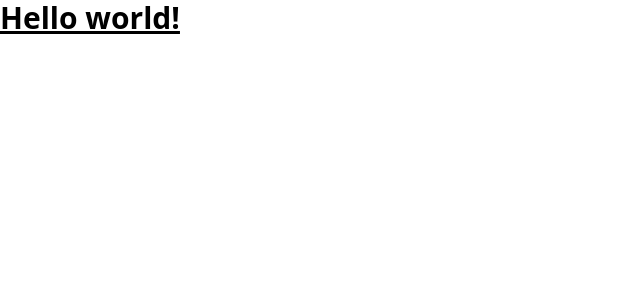
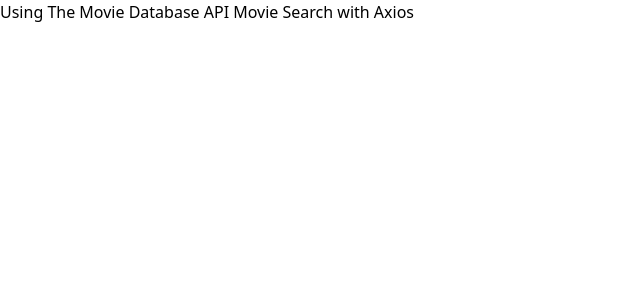
Before and after one commit to Wiazeph/Movie-Search, a Vue app: page / in a window 1280 px wide. Shown: the top 300 px of the page, without its empty margins (0-640 px from the left). Built offline with nearby package versions, Linux system fonts and the light colour scheme; no server answers.

Commit message:
feat: add MovieLists and SearchBar components, update App.vue

```diff
--- a/src/App.vue
+++ b/src/App.vue
@@ -1,7 +1,38 @@
-<script setup></script>
+<script setup>
+import { ref } from "vue";
+import axios from "axios";
+
+import SearchBar from "./components/SearchBar.vue";
+import MovieLists from "./components/MovieLists.vue";
+
+const genres = ref(null);
+const results = ref([]);
+
+const getGenres = () =>
+  axios
+    .get(
+      "https://api.themoviedb.org/3/genre/movie/list?api_key=ce69cf9a4d49e89a157595ab1e34c07e&language=en-US"
+    )
+    .then((response) => {
+      genres.value = response.data.genres;
+    });
+getGenres();
+</script>
 
 <template>
-  <h1 class="text-3xl font-bold underline">Hello world!</h1>
+  <header>
+    <SearchBar
+      @get-results="
+        (content) => {
+          results = content;
+        }
+      "
+    />
+  </header>
+
+  <main>
+    <MovieLists v-if="genres" :setresults="results" :category="genres" />
+  </main>
 </template>
 
 <style scoped></style>
--- /dev/null
+++ b/src/components/MovieLists.vue
@@ -0,0 +1,45 @@
+<script setup>
+const props = defineProps({
+  setresults: {
+    type: Array,
+    required: true,
+  },
+  category: {
+    type: Array,
+    required: true,
+  },
+});
+
+function categoryFilter(genre_ids) {
+  return props.category.filter((category) => genre_ids.includes(category.id));
+}
+</script>
+
+<template>
+  <div class="movies">
+    <div class="movie" v-for="result in setresults" :key="result.id">
+      <div class="movie-img">
+        <img :src="'http://image.tmdb.org/t/p/w500/' + result.poster_path" />
+      </div>
+      <div class="movie-title">Name: {{ result.original_title }}</div>
+      <div class="movie-info">
+        <div class="movie-info-date">Date: {{ result.release_date }}</div>
+        <div class="movie-info-genre">
+          Genre:
+          <span
+            class="genres"
+            v-for="(category, index) in categoryFilter(result.genre_ids)"
+            :key="index"
+          >
+            {{ category.name }}
+          </span>
+        </div>
+        <div class="movie-info-date">
+          Language: {{ result.original_language }}
+        </div>
+      </div>
+    </div>
+  </div>
+</template>
+
+<style scoped></style>
--- /dev/null
+++ b/src/components/SearchBar.vue
@@ -0,0 +1,34 @@
+<script setup>
+import axios from "axios";
+import { ref } from "vue";
+
+const query = ref("");
+
+const emits = defineEmits(["getResults"]);
+
+function getResult(query) {
+  axios
+    .get(
+      "https://api.themoviedb.org/3/search/movie?api_key=ce69cf9a4d49e89a157595ab1e34c07e&query=" +
+        query
+    )
+    .then((response) => {
+      emits("getResults", response.data.results);
+    });
+}
+</script>
+
+<template>
+  <h1 class="description">
+    Using The Movie Database API Movie Search with Axios
+  </h1>
+
+  <input
+    class="searchBar"
+    type="text"
+    v-model="query"
+    @keyup="getResult(query)"
+  />
+</template>
+
+<style scoped></style>
```
